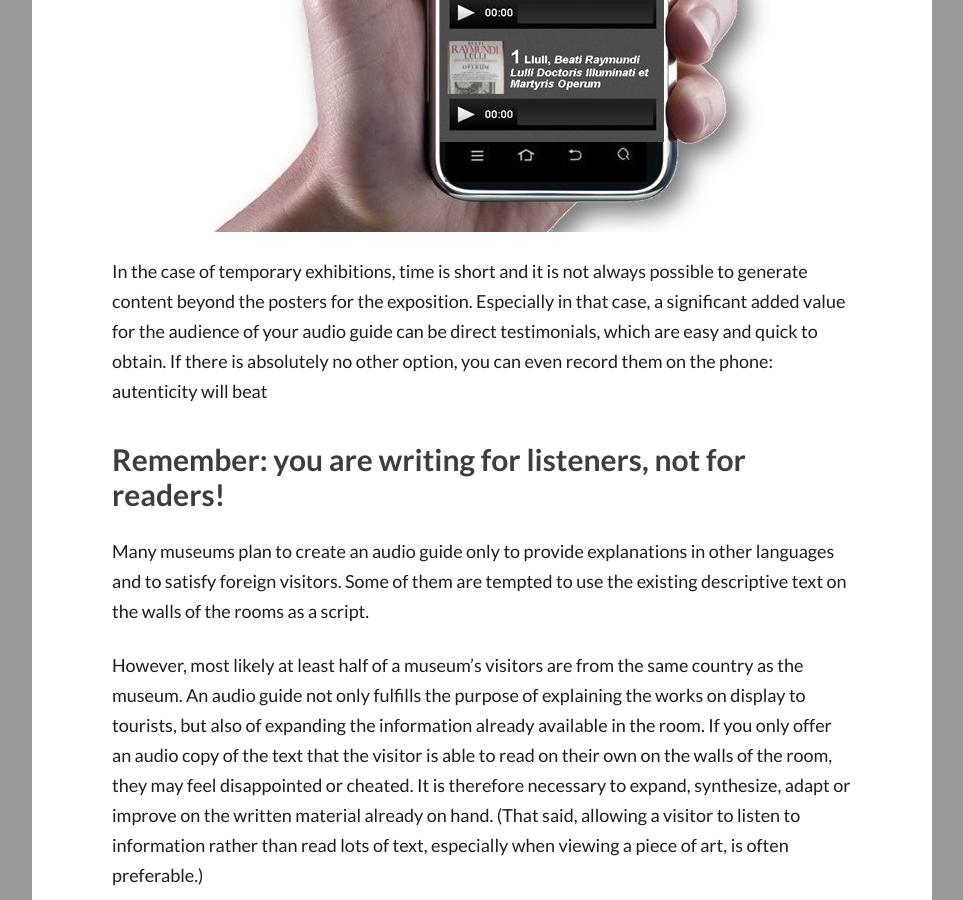
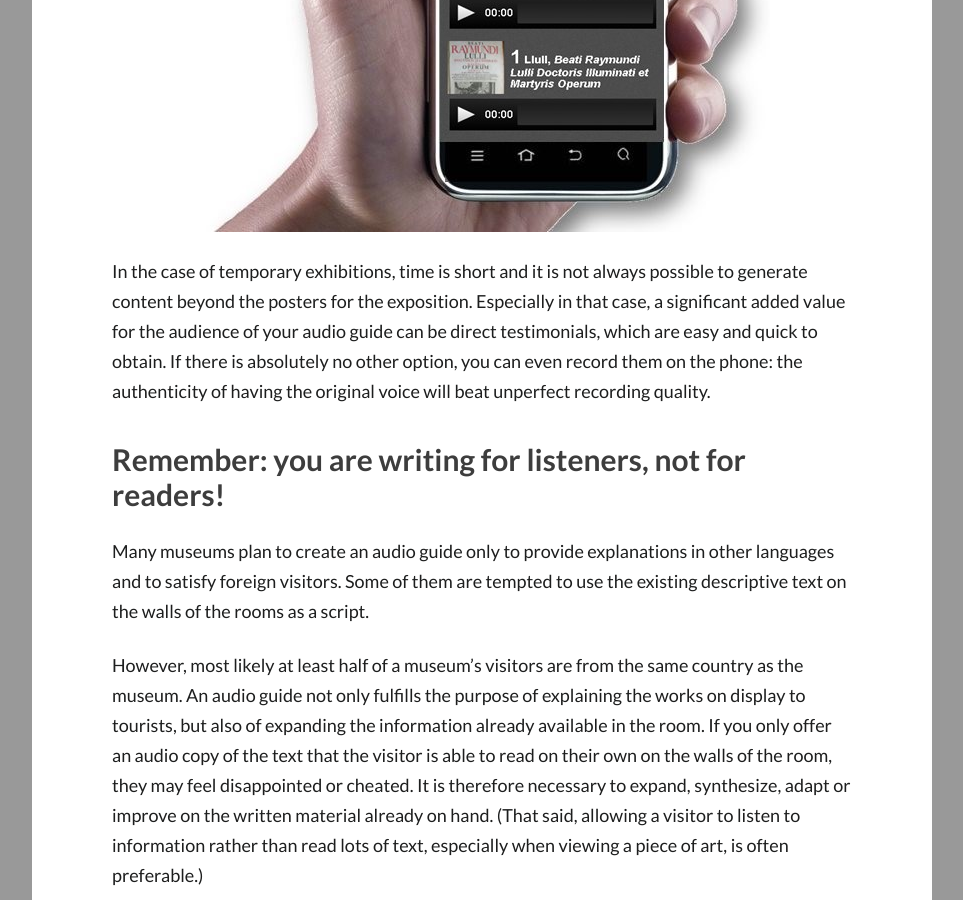
Before and after one commit to nubart/blog-en, a Jekyll site: the page built from _posts/2017-08-03-how-to-write-script-audio-guide-museum.md, in a window 1280 px wide and 900 px high, scrolled down 3443 px. Shown: the whole window, without its empty margins (8-971 px from the left). Built offline with Jekyll 4.4.1, drawn with Linux system fonts in a browser that asks for light colours; some web fonts are replaced; comment, search, counter and statistics services are not loaded.

Commit message:
corrección

```diff
--- a/_posts/2017-08-03-how-to-write-script-audio-guide-museum.md
+++ b/_posts/2017-08-03-how-to-write-script-audio-guide-museum.md
@@ -49,7 +49,7 @@ You can also do this with the curator of an exhibition. Curators sometimes go un
 
 ![Nubart Audio Guide for 'The Thinking Machine: Ramon Llull and the Ars Combinatoria' (CCCB, Barcelona) enriched with comments by Amador Vega]({{site.baseurl}}/images/posts/audioguide-llull-cccb.jpg){: .center-image }
 
-In the case of temporary exhibitions, time is short and it is not always possible to generate content beyond the posters for the exposition. Especially in that case, a significant added value for the audience of your audio guide can be direct testimonials, which are easy and quick to obtain. If there is absolutely no other option, you can even record them on the phone: autenticity will beat
+In the case of temporary exhibitions, time is short and it is not always possible to generate content beyond the posters for the exposition. Especially in that case, a significant added value for the audience of your audio guide can be direct testimonials, which are easy and quick to obtain. If there is absolutely no other option, you can even record them on the phone: the authenticity of having the original voice will beat unperfect recording quality.
 
 
 ## Remember: you are writing for listeners, not for readers!
```
